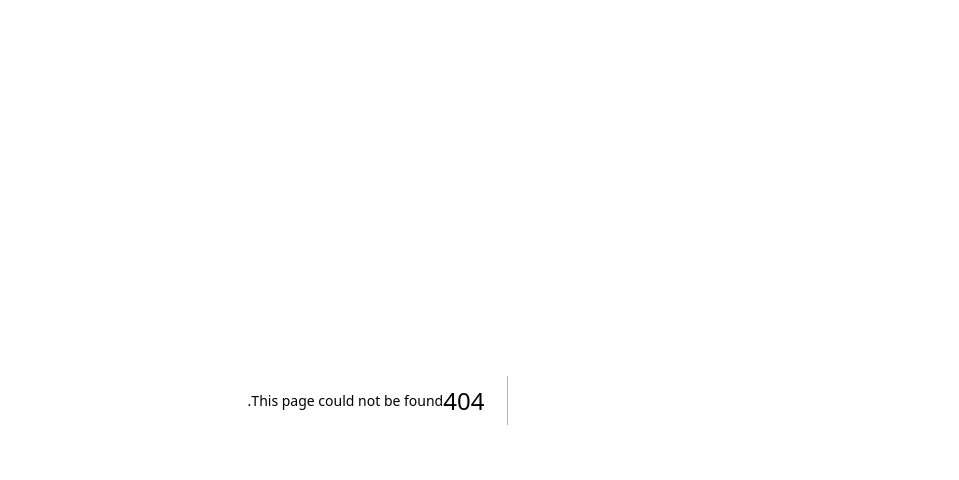
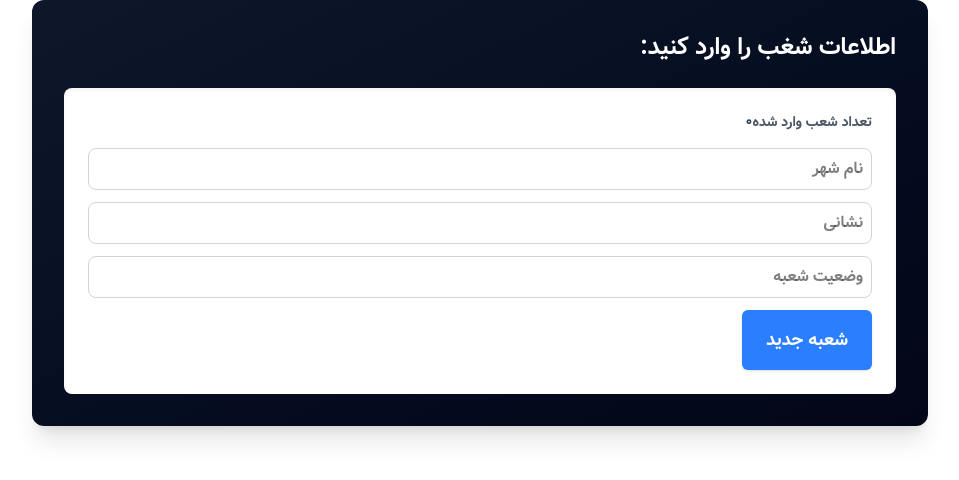
Before and after one commit to frau-azadeh/mini-crm, a Next.js app: page /branch in a window 1280 px wide. Before the commit this address had no page. Shown: the top 480 px of the page, without its empty margins (294-1253 px from the left). Built offline with nearby package versions, Linux system fonts and the light colour scheme.

Commit message:
add branch page

```diff
--- /dev/null
+++ b/src/app/branch/page.tsx
@@ -0,0 +1,9 @@
+import AddBranch from "../components/Branch/AddBranch";
+
+export default function BranchPage() {
+  return (
+    <>
+      <AddBranch />
+    </>
+  );
+}
```
